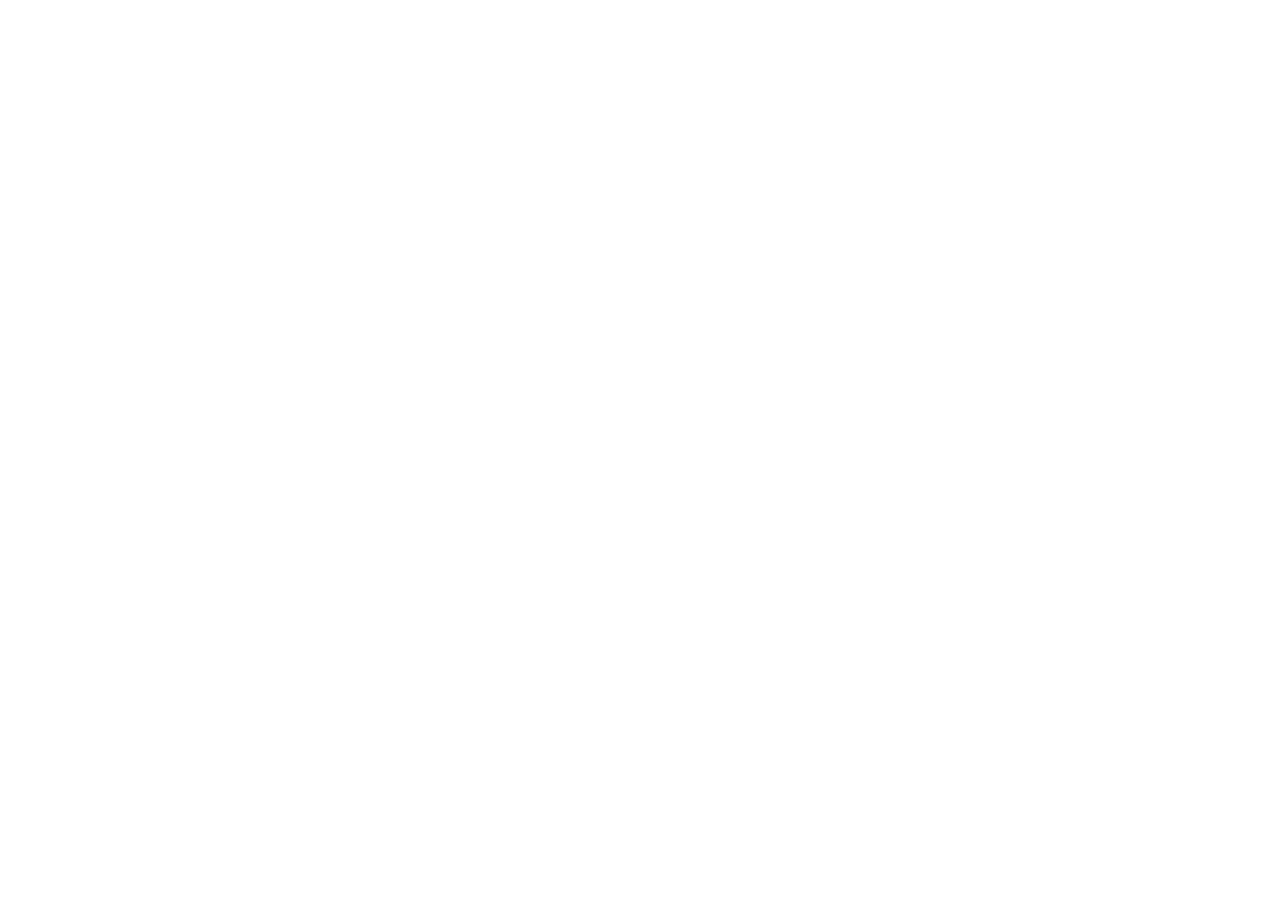
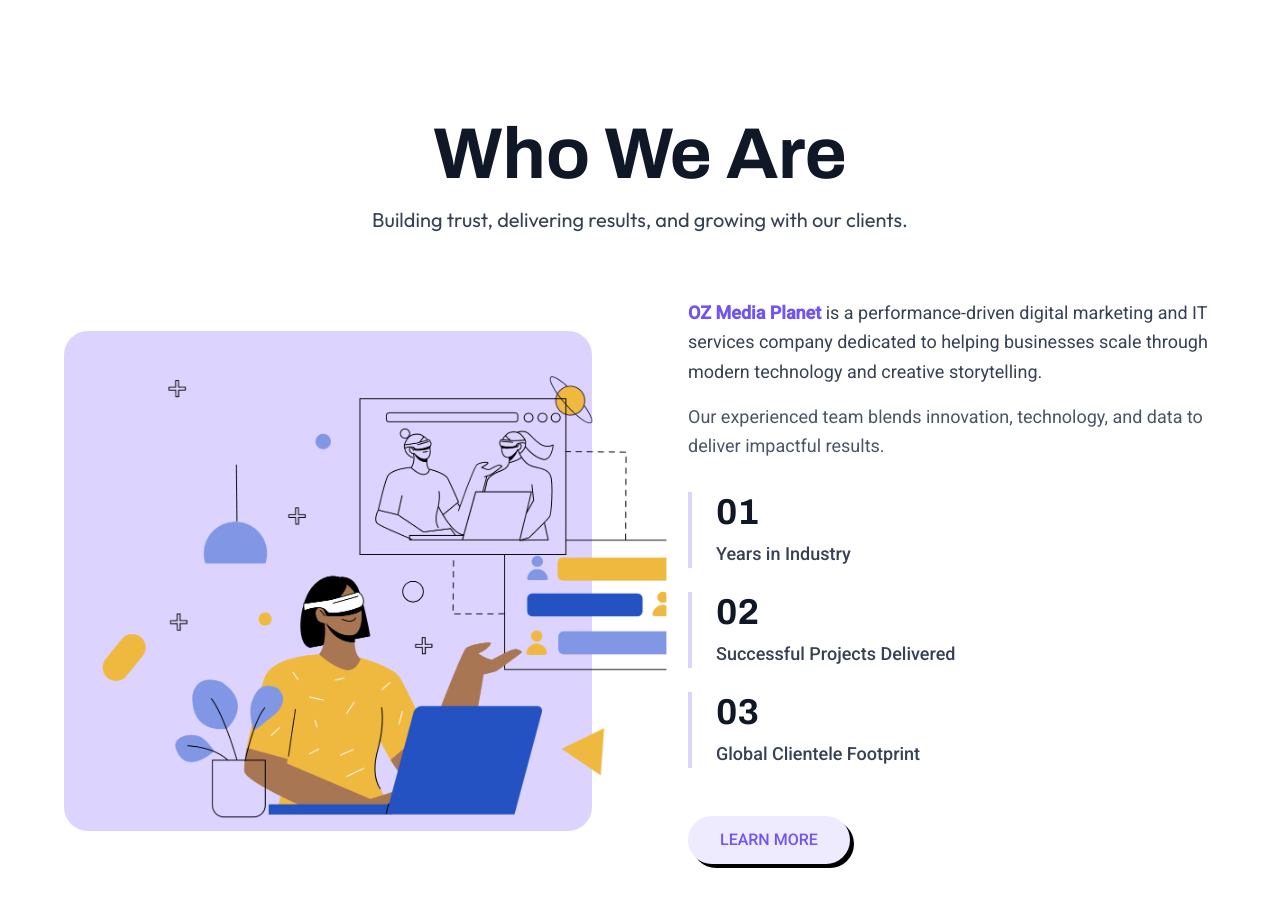
Before and after one commit to Suryansh9331/Official_OzMP_web, a React (Vite) app: page / in a window 1280 px wide. Shown: the part 1122-2028 px from the top of the page. Before the commit the page ends 1184 px from the top, so only its background shows below. Built offline with nearby package versions, Linux system fonts and the light colour scheme.

Commit message:
Who We Are Done

```diff
--- a/index.html
+++ b/index.html
@@ -7,6 +7,8 @@
     <link href="https://fonts.googleapis.com/css2?family=Playfair+Display:wght@700&family=Poppins:wght@400;500;600&display=swap" rel="stylesheet">
   <link href="https://fonts.googleapis.com/css2?family=Nunito:wght@400;600&family=Playfair+Display:wght@700&display=swap" rel="stylesheet">
 <link href="https://fonts.googleapis.com/css2?family=Archivo:wght@600&family=Roboto&display=swap" rel="stylesheet">
+
+<link href="https://fonts.googleapis.com/css2?family=Archivo:wght@700&family=Outfit:wght@400;500&family=Roboto:wght@400;500&display=swap" rel="stylesheet">
 
 <link href="https://fonts.googleapis.com/css2?family=Outfit:wght@400;700&family=Poppins:wght@400;600&display=swap" rel="stylesheet">
 
--- a/src/Pages/Home/Home.jsx
+++ b/src/Pages/Home/Home.jsx
@@ -1,6 +1,7 @@
 import HeroBanner from "./Hero";
 import TrustedBrands from "./Partners";
 import StatsSection from "./Reviews";
+import WhoWeAre from "./WhoWeAre";
 const Home = () => {
   return (
     <div>
@@ -9,6 +10,7 @@ const Home = () => {
       <StatsSection/>
      </div>
       <TrustedBrands/>
+      <WhoWeAre/>
     </div>
   );
 };
--- /dev/null
+++ b/src/Pages/Home/WhoWeAre.jsx
@@ -0,0 +1,113 @@
+
+
+
+
+const WhoWeAreSection = () => {
+  return (
+    <div className="w-full md:py-12 lg:py-14  py-6  px-4 sm:px-6 md:px-10 lg:px-16 bg-white">
+      <div className="max-full mx-auto">
+        {/* Header */}
+        <div className="text-center mb-12 sm:mb-16">
+          <h1
+            className="text-3xl sm:text-4xl md:text-5xl lg:text-7xl font-bold text-gray-900 mb-4"
+            style={{ fontFamily: 'Archivo, sans-serif' }}
+          >
+            Who We Are
+          </h1>
+          <p
+            className="text-base sm:text-lg md:text-xl text-gray-700 max-w-2xl mx-auto"
+            style={{ fontFamily: 'Outfit, sans-serif' }}
+          >
+            Building trust, delivering results, and growing with our clients.
+          </p>
+        </div>
+
+        {/* Grid Content */}
+        <div className="grid grid-cols-1 lg:grid-cols-2 gap-12 lg:gap-24 items-center">
+          {/* Left: Image Container */}
+          <div className="relative w-full h-64 sm:h-80 md:h-[400px] lg:h-[500px]">
+            {/* Background Box */}
+            <div
+              className="w-full h-full rounded-3xl"
+              style={{ backgroundColor: '#DCD4FF' }}
+            ></div>
+
+            {/* Overlay Image */}
+            <img
+              src="/images/WhoWeAre.png"
+              alt="Digital marketing illustration"
+              className="absolute lg:left-12 inset-0 w-full h-full object-cover object-center scale-110"
+            />
+          </div>
+
+          {/* Right: Text Content */}
+          <div className="space-y-8">
+            <div>
+              <p
+                className="text-gray-700 text-sm sm:text-base md:text-lg leading-relaxed mb-4"
+                style={{ fontFamily: 'Roboto, sans-serif' }}
+              >
+                <span className="text-[#7352F6] font-semibold">OZ Media Planet</span> is a performance-driven digital
+                marketing and IT services company dedicated to helping businesses scale through modern technology and
+                creative storytelling.
+              </p>
+              <p
+                className="text-gray-600 text-sm sm:text-base md:text-lg leading-relaxed"
+                style={{ fontFamily: 'Roboto, sans-serif' }}
+              >
+                Our experienced team blends innovation, technology, and data to deliver impactful results.
+              </p>
+            </div>
+
+            {/* Stats with Hover Fill Animation */}
+            <div className="space-y-6">
+              {[1, 2, 3].map((num, i) => (
+                <div
+                  key={i}
+                  className="relative group overflow-hidden border-l-4 pl-4 sm:pl-6"
+                  style={{ borderColor: '#DCD4FF' }}
+                >
+                  {/* Animated Hover Fill */}
+                  <div
+                    className="absolute inset-0 w-0 group-hover:w-1/2 transition-all duration-700 ease-in-out"
+                    style={{ backgroundColor: '#DCD4FF', zIndex: 0 }}
+                  ></div>
+
+                  {/* Foreground Content */}
+                  <div className="relative z-10">
+                    <div
+                      className="text-3xl sm:text-3xl md:text-4xl font-bold text-gray-900 mb-2"
+                      style={{ fontFamily: 'Archivo, sans-serif' }}
+                    >
+                      0{num}
+                    </div>
+                    <p
+                      className="text-gray-700 font-medium text-base sm:text-lg"
+                      style={{ fontFamily: 'Roboto, sans-serif' }}
+                    >
+                      {num === 1 && 'Years in Industry'}
+                      {num === 2 && 'Successful Projects Delivered'}
+                      {num === 3 && 'Global Clientele Footprint'}
+                    </p>
+                  </div>
+                </div>
+              ))}
+            </div>
+
+            {/* Button */}
+            <div className="pt-4">
+              <button
+                className="bg-[#EFEBFF] hover:bg-purple-300 rounded-3xl shadow-[4px_4px_0px_#000]  text-[#7352F6] px-6 sm:px-8 py-2.5 sm:py-3  font-medium transition duration-200 hover:scale-105"
+                style={{ fontFamily: 'Roboto, sans-serif' }}
+              >
+                LEARN MORE
+              </button>
+            </div>
+          </div>
+        </div>
+      </div>
+    </div>
+  );
+};
+
+export default WhoWeAreSection;
--- a/tailwind.config.js
+++ b/tailwind.config.js
@@ -22,6 +22,8 @@ export default {
         outfit: ["Outfit", "sans-serif"],
         poppins: ["Poppins", "sans-serif"],
          satoshi: ['"Satoshi"', 'sans-serif'],
+          archivo: ["Archivo", "sans-serif"],
+
       },
     },
   },
```
Also changed, not shown: public/images/WhoWeAre.png (added).
